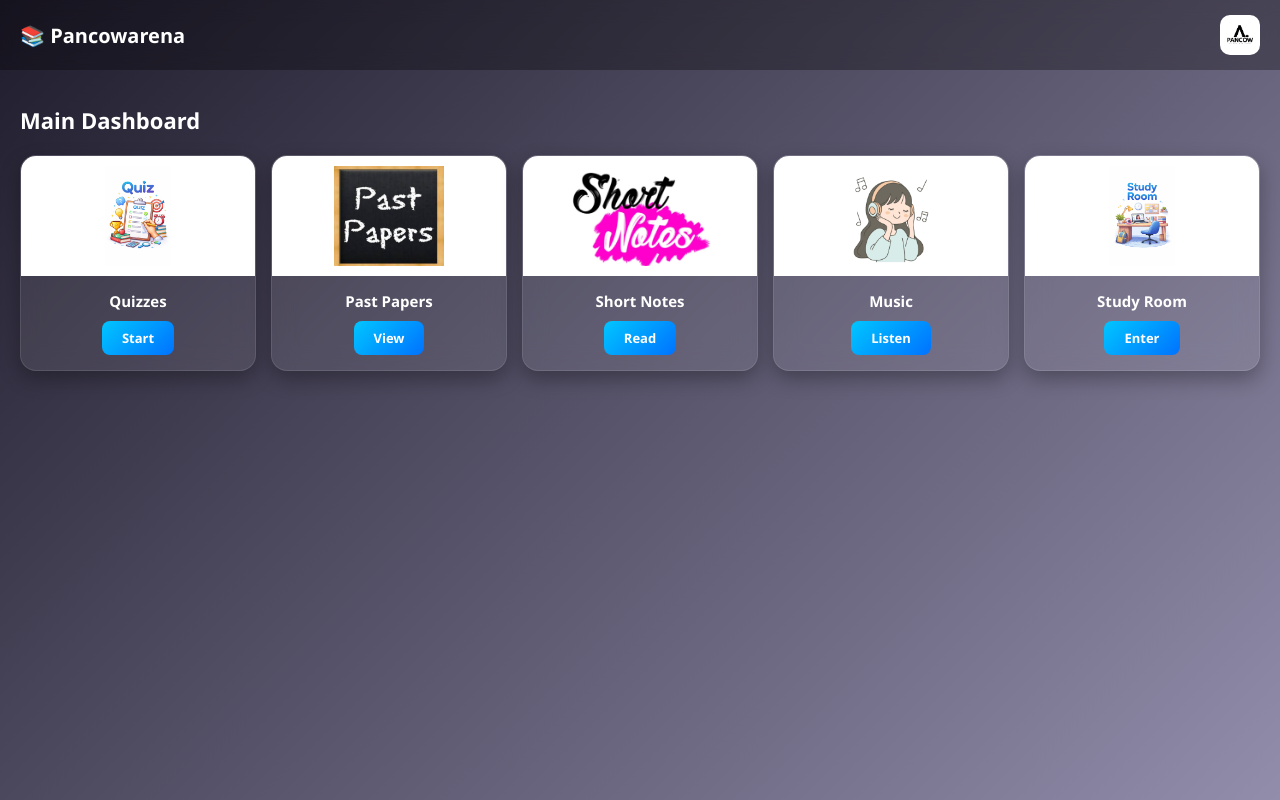
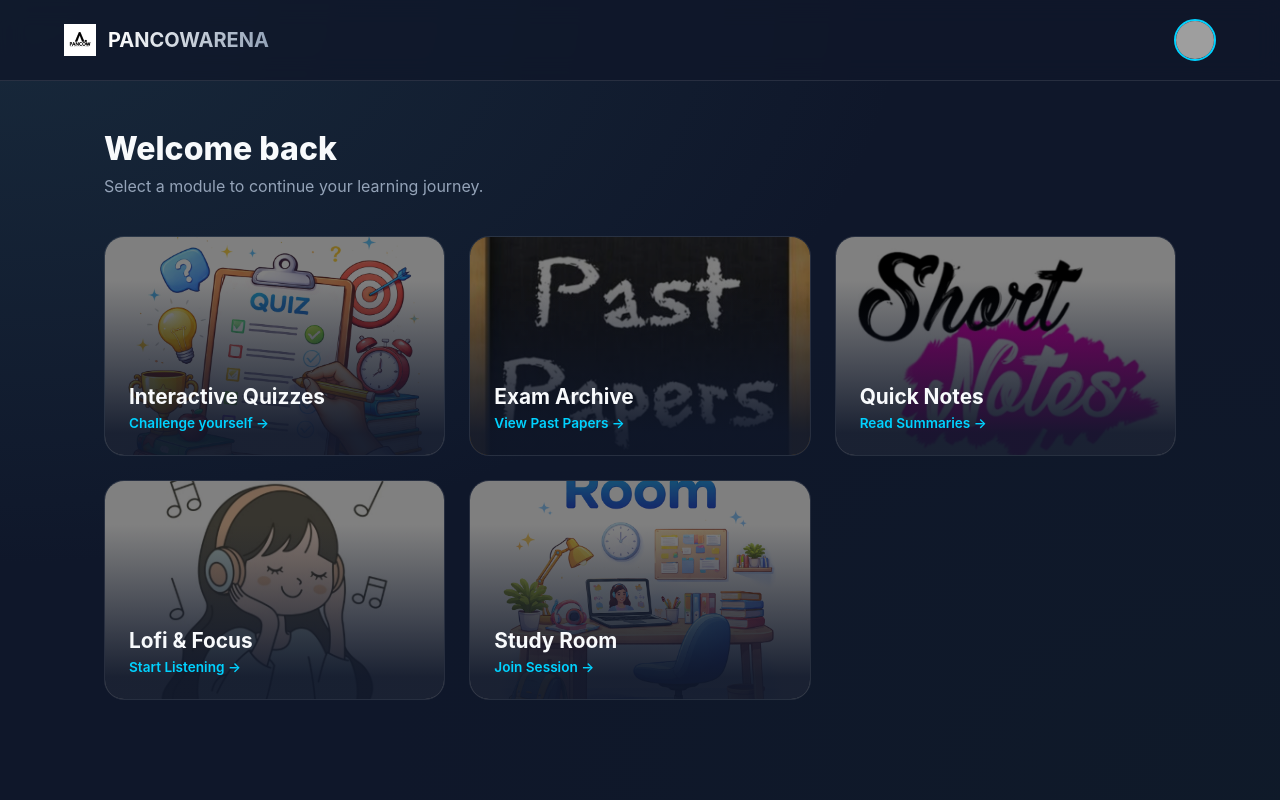
Before and after one commit to venukavithanage60-eng/pancowarena., a plain HTML site: page home.html in a window 1280 px wide. Drawn offline with Linux system fonts and the light colour scheme; no server answers; grey boxes are pictures that could not be loaded.

Commit message:
Update home.html

```diff
--- a/home.html
+++ b/home.html
@@ -3,212 +3,231 @@
 <head>
   <meta charset="UTF-8">
   <meta name="viewport" content="width=device-width, initial-scale=1.0">
-<title>Pancowarena Dashboard</title>
-
+  <title>Pancowarena | Dashboard</title>
   <style>
-* {
-  margin: 0;
-  padding: 0;
-  box-sizing: border-box;
-  font-family: "Segoe UI", sans-serif;
+    :root {
+      --primary: #2c5364;
+      --accent: #00d2ff;
+      --bg-dark: #0f172a;
+      --card-bg: rgba(30, 41, 59, 0.7);
     }
 
+    * { margin: 0; padding: 0; box-sizing: border-box; font-family: 'Inter', -apple-system, sans-serif; }
+
     body {
-  background: linear-gradient(135deg, #1f1c2c, #928dab);
-  color: #fff;
+      background-color: var(--bg-dark);
+      background-image:
+        radial-gradient(at 0% 0%, rgba(44, 83, 100, 0.3) 0px, transparent 50%),
+        radial-gradient(at 100% 100%, rgba(15, 32, 39, 0.3) 0px, transparent 50%);
+      color: #f8fafc;
       min-height: 100vh;
+      overflow-x: hidden;
     }
 
-/* NAVBAR */
+    /* Navbar */
     .navbar {
       display: flex;
       justify-content: space-between;
       align-items: center;
-  padding: 15px 20px;
-  background: rgba(0,0,0,0.3);
-  backdrop-filter: blur(10px);
+      padding: 1.2rem 5%;
+      background: rgba(15, 23, 42, 0.8);
+      backdrop-filter: blur(12px);
+      border-bottom: 1px solid rgba(255, 255, 255, 0.1);
+      position: sticky;
+      top: 0;
+      z-index: 100;
     }
 
-.navbar h2 {
-  font-size: 20px;
+    .brand { display: flex; align-items: center; gap: 12px; }
+    .brand h2 {
+      font-size: 1.25rem;
+      font-weight: 700;
+      background: linear-gradient(to right, #fff, #94a3b8);
+      -webkit-background-clip: text;
+      -webkit-text-fill-color: transparent;
     }
 
-.navbar img {
-  width: 40px;
-  border-radius: 10px;
+    /* Profile Avatar Styling */
+    .user-profile {
+      width: 42px;
+      height: 42px;
+      border-radius: 50%;
+      border: 2px solid var(--accent);
+      cursor: pointer;
+      transition: transform 0.2s;
+      object-fit: cover;
+    }
+    .user-profile:hover { transform: scale(1.1); }
+
+    /* Main Content */
+    .container { max-width: 1200px; margin: 0 auto; padding: 3rem 5%; }
+
+    .header-meta { margin-bottom: 2.5rem; }
+    .header-meta h1 { font-size: 2rem; font-weight: 800; margin-bottom: 8px; }
+    .header-meta p { color: #94a3b8; font-size: 1rem; }
+
+    /* Grid Layout */
+    .grid {
+      display: grid;
+      grid-template-columns: repeat(auto-fill, minmax(280px, 1fr));
+      gap: 1.5rem;
     }
 
-/* CONTAINER */
-.container {
-  padding: 20px;
-}
-
-/* TITLE */
-.title {
-  margin: 15px 0 20px;
-  font-size: 22px;
-  font-weight: bold;
-}
-
-/* GRID */
-.grid {
-  display: grid;
-  grid-template-columns: repeat(auto-fit, minmax(160px, 1fr));
-  gap: 15px;
-}
-
-/* CARD */
+    /* Professional Card */
     .card {
-  background: rgba(255,255,255,0.08);
-  backdrop-filter: blur(12px);
-  border-radius: 16px;
+      position: relative;
+      height: 220px;
+      border-radius: 20px;
       overflow: hidden;
-  box-shadow: 0 8px 20px rgba(0,0,0,0.3);
       cursor: pointer;
-  transition: 0.25s ease;
-  border: 1px solid rgba(255,255,255,0.1);
-  display: flex;
-  flex-direction: column;
+      transition: all 0.4s cubic-bezier(0.175, 0.885, 0.32, 1.275);
+      border: 1px solid rgba(255, 255, 255, 0.1);
     }
 
     .card:hover {
-  transform: translateY(-6px) scale(1.02);
-  box-shadow: 0 12px 30px rgba(0,0,0,0.4);
+      transform: translateY(-10px);
+      border-color: var(--accent);
+      box-shadow: 0 20px 40px rgba(0, 0, 0, 0.5);
     }
 
-.card img {
-  width: 100%;
-  height: 120px;
-  object-fit: contain;
-  background: #fff;
-  padding: 10px;
+    .card-image {
+      position: absolute;
+      top: 0; left: 0; width: 100%; height: 100%;
+      object-fit: cover;
+      filter: brightness(0.5); /* Makes text pop */
+      transition: transform 0.6s ease;
+      z-index: 1;
     }
 
-/* CONTENT */
+    .card:hover .card-image { transform: scale(1.1); filter: brightness(0.7); }
+
     .card-content {
-  padding: 15px;
-  text-align: center; /* This keeps everything centered */
+      position: relative;
+      z-index: 2;
+      height: 100%;
+      padding: 1.5rem;
       display: flex;
       flex-direction: column;
-  align-items: center; /* Ensures the button is centered in the flex container */
-  justify-content: center;
+      justify-content: flex-end;
+      background: linear-gradient(to top, rgba(15, 23, 42, 0.9) 10%, transparent 80%);
     }
 
-.card h3 {
-  font-size: 15px;
-  margin-bottom: 10px;
-  color: #fff;
+    .card h3 { font-size: 1.3rem; font-weight: 700; margin-bottom: 6px; }
+    .card-action {
+      font-size: 0.85rem;
+      font-weight: 600;
+      color: var(--accent);
+      display: flex;
+      align-items: center;
+      gap: 5px;
     }
 
-/* BUTTON */
-.card button {
-  padding: 8px 20px; /* Made slightly wider for better look */
-  border: none;
-  border-radius: 8px;
-  background: linear-gradient(135deg, #00c6ff, #0072ff);
-  color: white;
-  font-size: 13px;
-  font-weight: 600;
-  cursor: pointer;
-  transition: 0.2s;
-  display: inline-block;
-}
-
-.card button:hover {
-  opacity: 0.9;
-  transform: scale(1.05);
-  box-shadow: 0 4px 12px rgba(0, 114, 255, 0.3);
-}
-
-/* MOBILE */
-@media (max-width: 500px) {
-  .title {
-    font-size: 18px;
-  }
-  .card img {
-    height: 110px;
-  }
+    @media (max-width: 640px) {
+      .grid { grid-template-columns: 1fr; }
+      .header-meta h1 { font-size: 1.6rem; }
     }
   </style>
 </head>
-
 <body>
 
-<div class="navbar">
-  <h2>📚 Pancowarena</h2>
-  <img src="logo.png" alt="logo">
+  <nav class="navbar">
+    <div class="brand">
+      <img src="logo.png" style="height: 32px;" alt="logo">
+      <h2>PANCOWARENA</h2>
     </div>
+    <img src="https://ui-avatars.com/api/?name=User" id="userPhoto" class="user-profile" title="Click to Logout">
+  </nav>
 
-<div class="container">
-  <div class="title">Main Dashboard</div>
+  <main class="container">
+    <header class="header-meta">
+      <h1 id="welcomeText">Welcome back</h1>
+      <p>Select a module to continue your learning journey.</p>
+    </header>
 
     <div class="grid">
-
-    <div class="card" onclick="openQuizzes()">
-      <img src="quiz.png" alt="Quizzes">
+      <div class="card" onclick="location.href='quiz.html'">
+        <img src="quiz.png" class="card-image" alt="Quizzes">
         <div class="card-content">
-        <h3>Quizzes</h3>
-        <button>Start</button>
+          <h3>Interactive Quizzes</h3>
+          <div class="card-action">Challenge yourself →</div>
         </div>
       </div>
 
-    <div class="card" onclick="openPapers()">
-      <img src="past.jpg" alt="Past Papers">
+      <div class="card" onclick="location.href='pastpapers.html'">
+        <img src="past.jpg" class="card-image" alt="Past Papers">
         <div class="card-content">
-        <h3>Past Papers</h3>
-        <button>View</button>
+          <h3>Exam Archive</h3>
+          <div class="card-action">View Past Papers →</div>
         </div>
       </div>
 
-    <div class="card" onclick="openNotes()">
-      <img src="short.jpg" alt="Short Notes">
+      <div class="card" onclick="location.href='notes.html'">
+        <img src="short.jpg" class="card-image" alt="Short Notes">
         <div class="card-content">
-        <h3>Short Notes</h3>
-        <button>Read</button>
+          <h3>Quick Notes</h3>
+          <div class="card-action">Read Summaries →</div>
         </div>
       </div>
 
-    <div class="card" onclick="openMusic()">
-      <img src="music.jpg" alt="Music">
+      <div class="card" onclick="location.href='music.html'">
+        <img src="music.jpg" class="card-image" alt="Music">
         <div class="card-content">
-        <h3>Music</h3>
-        <button>Listen</button>
+          <h3>Lofi & Focus</h3>
+          <div class="card-action">Start Listening →</div>
         </div>
       </div>
 
-    <div class="card" onclick="openStudy()">
-      <img src="study.png" alt="Study Room">
+      <div class="card" onclick="location.href='study.html'">
+        <img src="study.png" class="card-image" alt="Study Room">
         <div class="card-content">
           <h3>Study Room</h3>
-        <button>Enter</button>
+          <div class="card-action">Join Session →</div>
         </div>
       </div>
+    </div>
+  </main>
 
-  </div>
-</div>
+  <script type="module">
+    import { initializeApp } from "https://www.gstatic.com/firebasejs/12.11.0/firebase-app.js";
+    import { getAuth, onAuthStateChanged, signOut } from "https://www.gstatic.com/firebasejs/12.11.0/firebase-auth.js";
 
+    // YOUR FIREBASE CONFIG
+    const firebaseConfig = {
+      apiKey: "AIzaSyDKvaLXC7nSM62hC_0PXx-_iXjJX_Kw7WQ",
+      authDomain: "pancow.firebaseapp.com",
+      projectId: "pancow",
+      storageBucket: "pancow.appspot.com",
+      messagingSenderId: "357673814983",
+      appId: "1:357673814983:web:d9aa4448bfc919452527e2"
+    };
 
-  <script>
-function openQuizzes() {
-  window.location.href = "quiz.html";
+    const app = initializeApp(firebaseConfig);
+    const auth = getAuth(app);
+
+    // PROFILE & AUTH LOGIC
+    onAuthStateChanged(auth, (user) => {
+      if (user) {
+        // 1. Update Profile Image (Use Firebase photo or a nice generated Initial)
+        const photoEl = document.getElementById("userPhoto");
+        photoEl.src = user.photoURL || `https://ui-avatars.com/api/?name=${user.email}&background=00d2ff&color=fff`;
+
+        // 2. Update Welcome Text
+        const name = user.displayName || user.email.split('@')[0];
+        document.getElementById("welcomeText").innerText = `Welcome back, ${name}`;
+      } else {
+        // 3. Security: Kick out if not logged in
+        window.location.href = "index.html";
       }
+    });
 
-function openPapers() {
-  window.location.href = "pastpapers.html";
+    // Logout Functionality
+    document.getElementById("userPhoto").addEventListener("click", () => {
+      if(confirm("Are you sure you want to log out?")) {
+        signOut(auth).then(() => {
+          window.location.href = "index.html";
+        });
       }
-
-function openNotes() {
-  window.location.href = "notes.html";
-}
-
-function openMusic() {
-  window.location.href = "music.html";
-}
-
-function openStudy() {
-  window.location.href = "study.html";
-}
+    });
   </script>
-
 </body>
 </html>
```
Lines whose indentation alone changed are shown as unchanged.
